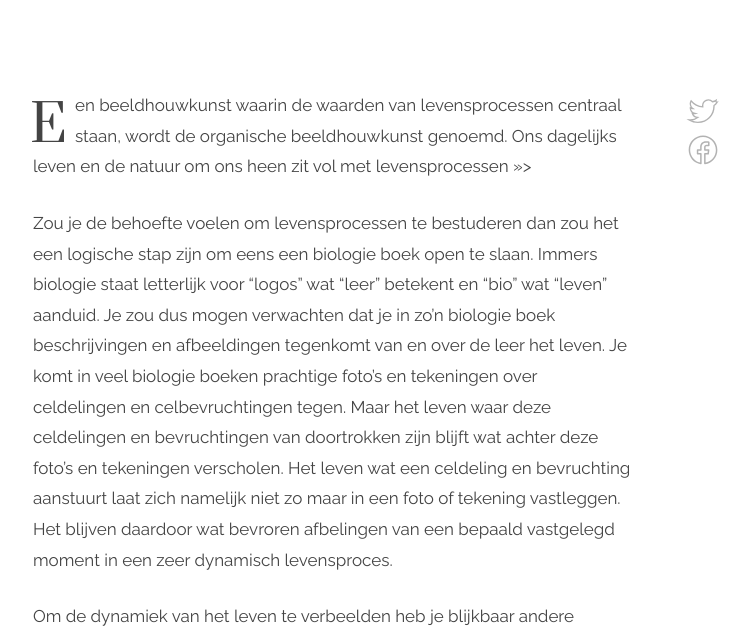
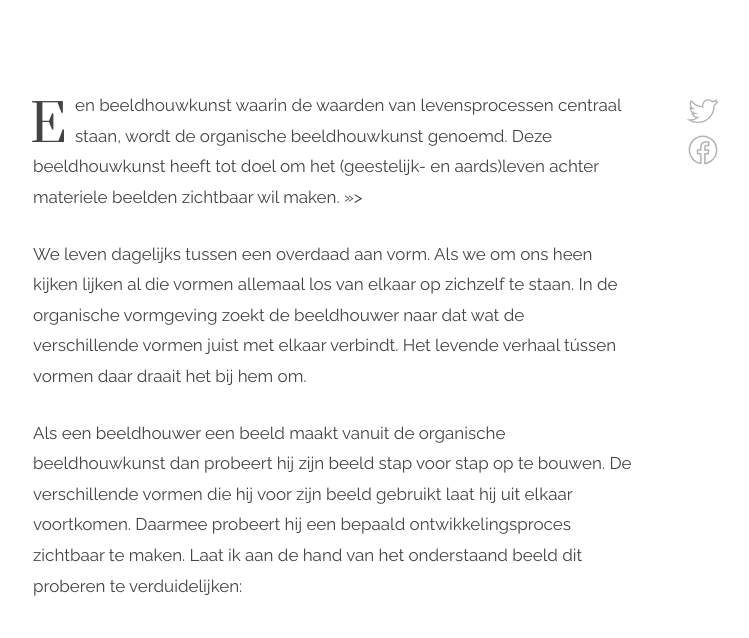
Before and after one commit to feicohajonides2020/feicohajonides2020.github.io, a Jekyll site: the page built from _posts/2019-10-09-Organische Beeldhouwkunst.md, in a window 1280 px wide and 1400 px high, scrolled down 640 px. Shown: the part 169-807 px from the top of the window, without its empty margins (307-1056 px from the left). Built offline with Jekyll 4.4.1, drawn with Linux system fonts in a browser that asks for light colours; some of the changed text lies outside the part shown.

Commit message:
Update 2019-10-09-Organische Beeldhouwkunst.md

```diff
--- a/_posts/2019-10-09-Organische Beeldhouwkunst.md
+++ b/_posts/2019-10-09-Organische Beeldhouwkunst.md
@@ -6,15 +6,12 @@ header:
     align:
     text: light
 ---
-Een beeldhouwkunst waarin de waarden van levensprocessen centraal staan, wordt de organische beeldhouwkunst genoemd. Ons dagelijks leven en de natuur om ons heen zit vol met levensprocessen >>>
+Een beeldhouwkunst waarin de waarden van levensprocessen centraal staan, wordt de organische beeldhouwkunst genoemd. Deze beeldhouwkunst heeft tot doel om het (geestelijk- en aards)leven achter materiele beelden zichtbaar wil maken. >>>
 
-Zou je de behoefte voelen om levensprocessen te bestuderen dan zou het een logische stap zijn om eens een biologie boek open te slaan. Immers biologie staat letterlijk voor "logos" wat "leer" betekent en "bio" wat "leven" aanduid. Je zou dus mogen verwachten dat je in zo'n biologie boek  beschrijvingen en afbeeldingen tegenkomt van en over de leer het leven.
-Je komt in veel biologie boeken prachtige foto's en tekeningen over celdelingen en celbevruchtingen tegen. Maar het leven waar deze celdelingen en bevruchtingen van doortrokken zijn blijft wat achter deze foto's en tekeningen verscholen. Het leven wat een celdeling en bevruchting aanstuurt laat zich namelijk niet zo maar in een foto of tekening vastleggen. Het blijven daardoor wat bevroren afbelingen van een bepaald vastgelegd moment in een zeer dynamisch levensproces.
+We leven dagelijks tussen een overdaad aan vorm. Als we om ons heen kijken lijken al die vormen allemaal los van elkaar op zichzelf te staan. In de organische vormgeving zoekt de beeldhouwer naar dat wat de verschillende vormen juist met elkaar verbindt. Het levende verhaal tússen vormen daar draait het bij hem om.
 
-Om de dynamiek van het leven te verbeelden heb je blijkbaar andere ingangen nodig dan gangbare biologie boeken. Je komt al gauw op het terrein van de kunst terrecht. En dan met name de organische beeldhouwkunst. Deze kunstvorm heeft tot taak gesteld om de dynamiek van leven met haar verschillende levensprocessen beleefbaar en zichtbaar te maken.
-
-Als een beeldhouwer een beeld maakt vanuit de organische beeldhouwkunst dan probeert hij zijn beeld stap voor stap op te bouwen. De verschillende vormen die hij voor zijn beeld gebruikt laat hij uit elkaar voortkomen. Ze staan niet los van elkaar. Maar zijn nauw met elkaar verbonden en spreken samen na elkaar een bepaald levensproces uit.
-Laat ik een voorbeeld geven:
+Als een beeldhouwer een beeld maakt vanuit de organische beeldhouwkunst dan probeert hij zijn beeld stap voor stap op te bouwen. De verschillende vormen die hij voor zijn beeld gebruikt laat hij uit elkaar voortkomen. Daarmee probeert hij een bepaald ontwikkelingsproces zichtbaar te maken.
+Laat ik aan de hand van het onderstaand beeld dit proberen te verduidelijken:
 
 
 {% include image.html img="https://25853585-541091259790646543.preview.editmysite.com/uploads/2/5/8/5/25853585/levenskracht-hl_orig.jpg" alt="Alt for image" caption="Levenskracht" %}
```
